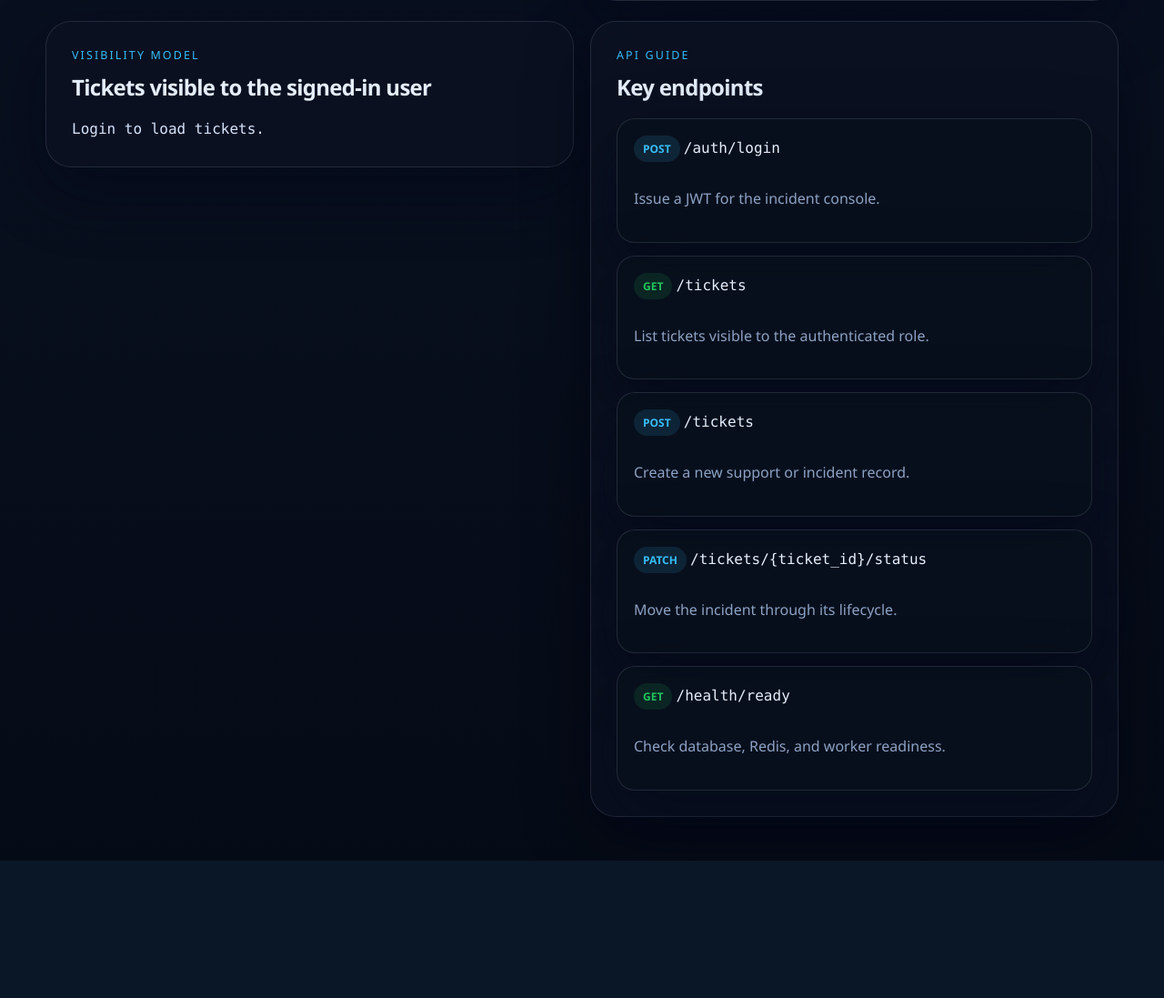
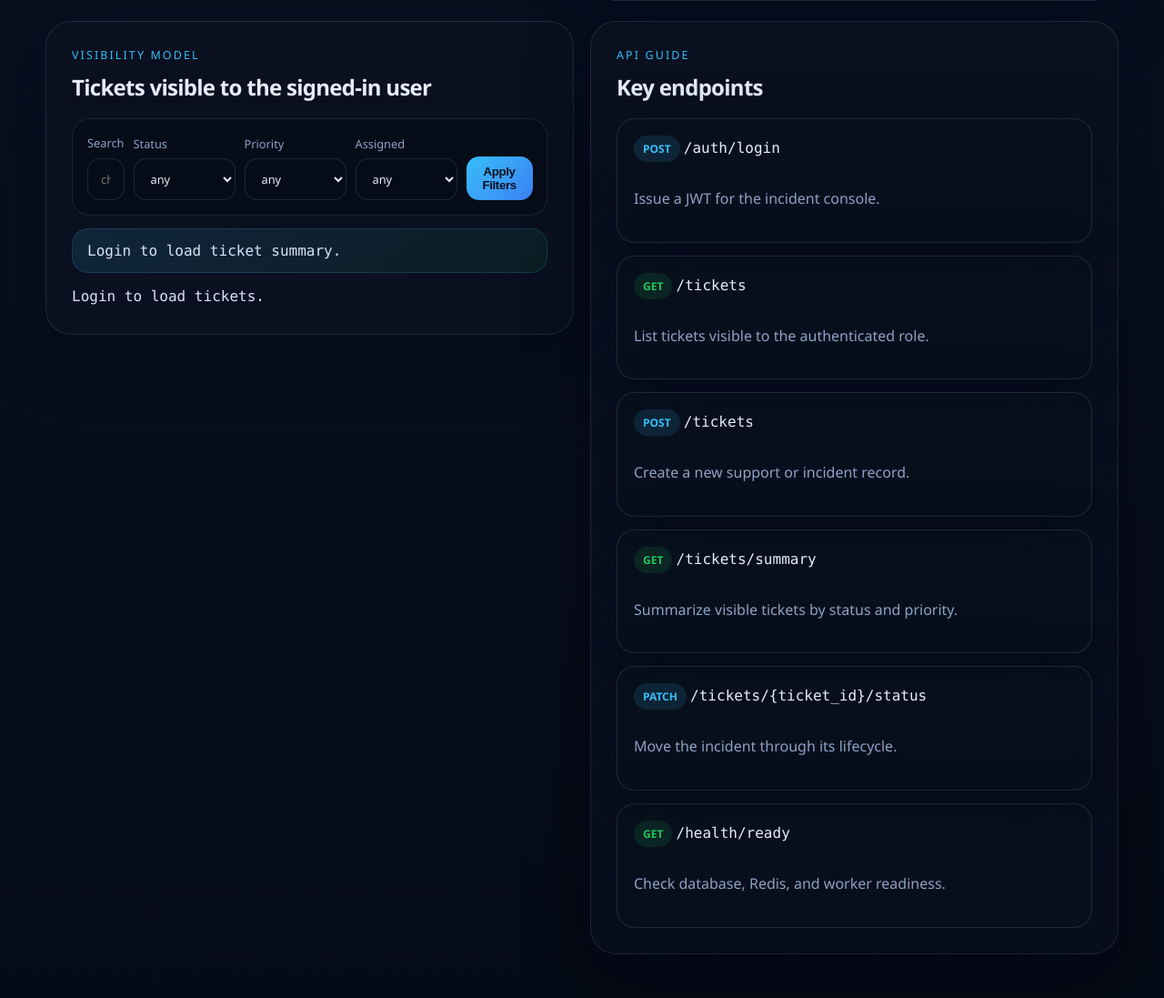
Before and after one commit to Imranullah-Osmani/incident-management-api, a FastAPI app: page / in a window 1280 px wide. Shown: the part 1901-2998 px from the top of the page at 91% size. Before the commit the page ends 2847 px from the top, so only its background shows below. Run offline with FastAPI, Linux system fonts and the light colour scheme; data comes from the database, SQL or seed files in the repository.

Commit message:
Surface incident filters in dashboard

```diff
--- a/app/main.py
+++ b/app/main.py
@@ -258,6 +258,7 @@ def homepage(request: Request):
                 {"method": "POST", "path": "/auth/login", "summary": "Issue a JWT for the incident console."},
                 {"method": "GET", "path": "/tickets", "summary": "List tickets visible to the authenticated role."},
                 {"method": "POST", "path": "/tickets", "summary": "Create a new support or incident record."},
+                {"method": "GET", "path": "/tickets/summary", "summary": "Summarize visible tickets by status and priority."},
                 {"method": "PATCH", "path": "/tickets/{ticket_id}/status", "summary": "Move the incident through its lifecycle."},
                 {"method": "GET", "path": "/health/ready", "summary": "Check database, Redis, and worker readiness."},
             ],
--- a/app/static/dashboard.js
+++ b/app/static/dashboard.js
@@ -60,6 +60,35 @@ function renderTicketList(tickets) {
   }).join("\n\n");
 }
 
+function renderSummary(summary) {
+  const activeStatuses = Object.entries(summary.status_counts)
+    .filter(([, count]) => count > 0)
+    .map(([status, count]) => `${status}: ${count}`)
+    .join(" | ");
+  const activePriorities = Object.entries(summary.priority_counts)
+    .filter(([, count]) => count > 0)
+    .map(([priority, count]) => `${priority}: ${count}`)
+    .join(" | ");
+
+  return [
+    `Visible tickets: ${summary.visible_total}`,
+    `Status: ${activeStatuses || "none"}`,
+    `Priority: ${activePriorities || "none"}`,
+  ].join("\n");
+}
+
+function buildTicketQuery() {
+  const form = document.getElementById("filter-form");
+  const params = new URLSearchParams();
+  for (const [key, value] of new FormData(form).entries()) {
+    if (value && value.trim()) {
+      params.set(key, value.trim());
+    }
+  }
+  const query = params.toString();
+  return query ? `?${query}` : "";
+}
+
 async function loadHealth() {
   try {
     setPreview("health-preview", await fetchJson("/health/ready"));
@@ -76,13 +105,25 @@ async function loadUsers() {
   }
 }
 
+async function loadSummary() {
+  if (!state.token) {
+    document.getElementById("summary-preview").textContent = "Login to load ticket summary.";
+    return;
+  }
+  try {
+    document.getElementById("summary-preview").textContent = renderSummary(await fetchJson("/tickets/summary"));
+  } catch (error) {
+    document.getElementById("summary-preview").textContent = `Failed to load summary:\n${error.message}`;
+  }
+}
+
 async function loadTickets() {
   if (!state.token) {
     setPreview("tickets-preview", "Login to load tickets.");
     return;
   }
   try {
-    const tickets = await fetchJson("/tickets");
+    const tickets = await fetchJson(`/tickets${buildTicketQuery()}`);
     if (!state.selectedTicketId && tickets.length) {
       rememberTicket(tickets[0]);
     }
@@ -103,6 +144,7 @@ document.getElementById("login-form").addEventListener("submit", async (event) =
     });
     state.token = payload.access_token;
     setPreview("token-preview", `${payload.token_type} token active. The raw credential is kept out of the demo console.`);
+    await loadSummary();
     await loadTickets();
   } catch (error) {
     setPreview("token-preview", `Login failed:\n${error.message}`);
@@ -127,6 +169,7 @@ document.getElementById("create-form").addEventListener("submit", async (event)
       body: JSON.stringify(payload),
     });
     rememberTicket(ticket);
+    await loadSummary();
     await loadTickets();
     setPreview("tickets-preview", `Created and selected ticket.\n\n${renderTicketSummary(ticket)}`);
   } catch (error) {
@@ -144,11 +187,17 @@ document.getElementById("status-form").addEventListener("submit", async (event)
       body: JSON.stringify({ status: raw.status, message: raw.message }),
     });
     rememberTicket(ticket);
+    await loadSummary();
     setPreview("tickets-preview", `Status updated.\n\n${renderTicketDetail(ticket)}`);
   } catch (error) {
     setPreview("tickets-preview", `Status update failed:\n${error.message}`);
   }
 });
 
+document.getElementById("filter-form").addEventListener("submit", async (event) => {
+  event.preventDefault();
+  await loadTickets();
+});
+
 loadHealth();
 loadUsers();
--- a/app/static/site.css
+++ b/app/static/site.css
@@ -184,6 +184,18 @@ code {
     background: var(--panel-soft);
 }
 
+.filter-card {
+    display: grid;
+    grid-template-columns: 1.2fr repeat(3, minmax(112px, 0.55fr)) auto;
+    gap: 10px;
+    align-items: end;
+    margin-bottom: 14px;
+    border-radius: 20px;
+    padding: 16px;
+    background: rgba(7, 13, 24, 0.72);
+    border: 1px solid rgba(148, 163, 184, 0.14);
+}
+
 .action-card label {
     display: block;
     margin: 14px 0 6px;
@@ -192,7 +204,9 @@ code {
 
 .action-card input,
 .action-card textarea,
-.action-card select {
+.action-card select,
+.filter-card input,
+.filter-card select {
     width: 100%;
     border-radius: 14px;
     border: 1px solid rgba(148, 163, 184, 0.18);
@@ -200,6 +214,24 @@ code {
     color: var(--text);
     padding: 12px 14px;
     font: inherit;
+}
+
+.filter-card label {
+    display: grid;
+    gap: 6px;
+    color: var(--muted);
+    font-size: 0.8rem;
+}
+
+.summary-strip {
+    margin-bottom: 14px;
+    border-radius: 18px;
+    padding: 14px 16px;
+    white-space: pre-wrap;
+    color: #d7e4fb;
+    background: linear-gradient(135deg, rgba(56, 189, 248, 0.12), rgba(34, 197, 94, 0.08));
+    border: 1px solid rgba(56, 189, 248, 0.18);
+    font-family: "Cascadia Code", Consolas, monospace;
 }
 
 .action-card textarea {
@@ -276,6 +308,10 @@ pre {
     .info-grid {
         grid-template-columns: 1fr;
     }
+
+    .filter-card {
+        grid-template-columns: 1fr;
+    }
 }
 
 @media (max-width: 760px) {
--- a/app/templates/home.html
+++ b/app/templates/home.html
@@ -125,6 +125,39 @@
                     <p class="eyebrow">Visibility model</p>
                     <h2>Tickets visible to the signed-in user</h2>
                 </div>
+                <form id="filter-form" class="filter-card">
+                    <label>Search
+                        <input name="q" placeholder="checkout, latency, webhook">
+                    </label>
+                    <label>Status
+                        <select name="status">
+                            <option value="">any</option>
+                            <option value="new">new</option>
+                            <option value="acknowledged">acknowledged</option>
+                            <option value="investigating">investigating</option>
+                            <option value="resolved">resolved</option>
+                            <option value="closed">closed</option>
+                        </select>
+                    </label>
+                    <label>Priority
+                        <select name="priority">
+                            <option value="">any</option>
+                            <option value="low">low</option>
+                            <option value="medium">medium</option>
+                            <option value="high">high</option>
+                            <option value="critical">critical</option>
+                        </select>
+                    </label>
+                    <label>Assigned
+                        <select name="assigned_to">
+                            <option value="">any</option>
+                            <option value="me">me</option>
+                            <option value="unassigned">unassigned</option>
+                        </select>
+                    </label>
+                    <button type="submit">Apply Filters</button>
+                </form>
+                <div class="summary-strip" id="summary-preview">Login to load ticket summary.</div>
                 <pre id="tickets-preview">Login to load tickets.</pre>
             </article>
 
```
